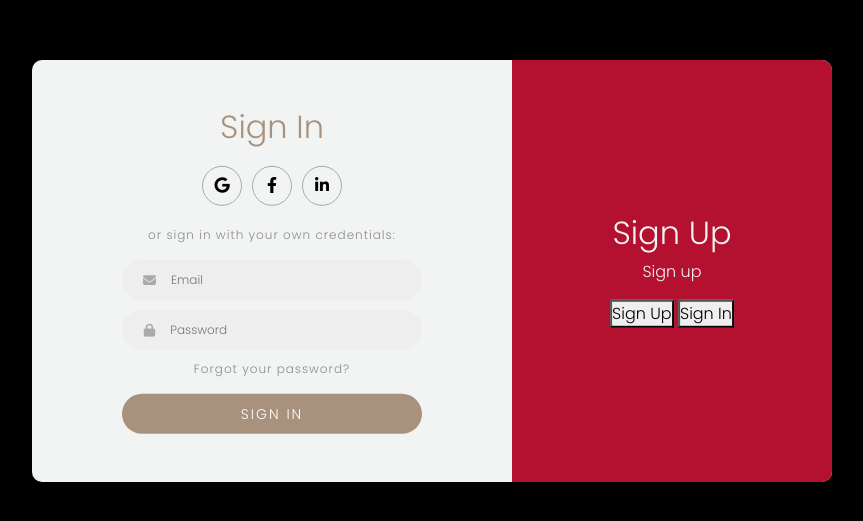
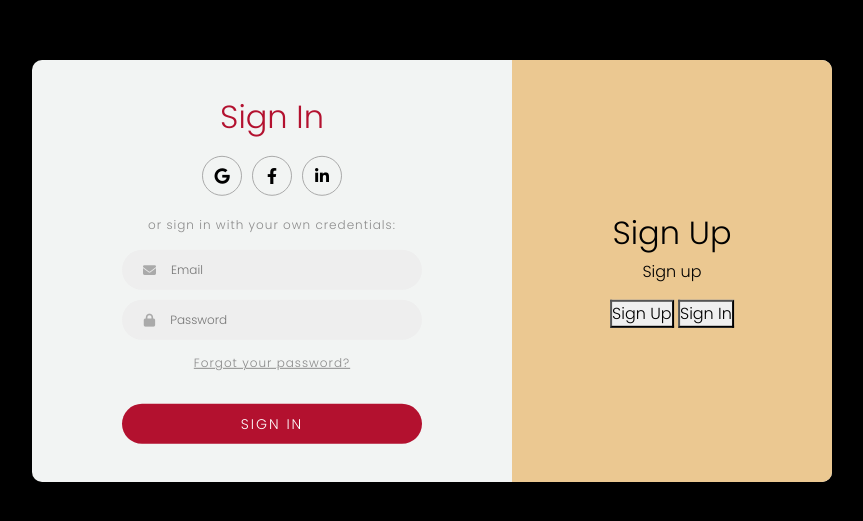
Before and after one commit to af-barradas/html-multistep-form, a plain HTML site: page index.html in a window 1280 px wide. Shown: the part 129-650 px from the top of the page, without its empty margins (208-1071 px from the left). Drawn offline with nearby package versions, Linux system fonts and the light colour scheme.

Commit message:
new color palette

```diff
--- a/index.html
+++ b/index.html
@@ -23,15 +23,9 @@
                 <h2 class="title-field">Sign In</h2>
                 <div class="fields">
                     <div class="social-field">
-                        <div class="social-icon">
-                            <a href="#"><i class="fa-brands fa-google"></i></a>
-                        </div>
-                        <div class="social-icon">
-                            <a href="#"><i class="fa-brands fa-facebook-f"></i></a>
-                        </div>
-                        <div class="social-icon">
-                            <a href="#"><i class="fa-brands fa-linkedin-in"></i></a>
-                        </div>
+                        <a href="#" class="social-icon"><i class="fa-brands fa-google"></i></a>
+                        <a href="#" class="social-icon"><i class="fa-brands fa-facebook-f"></i></a>
+                        <a href="#" class="social-icon"><i class="fa-brands fa-linkedin-in"></i></a>
                     </div>
                     <p>or sign in with your own credentials:</p>
                     <div class="text-field">
@@ -42,7 +36,9 @@
                         <i class="fa-solid fa-lock"></i>
                         <input type="password" placeholder="Password">
                     </div>
-                    <p>Forgot your password?</p>
+                    <div class="forgot-password">
+                        <a href="#">Forgot your password?</a>
+                    </div>
                     <div class="button-field">
                         <button>Sign In</button>
                     </div>
--- a/style.css
+++ b/style.css
@@ -2,9 +2,9 @@
 
 :root {
     --pink: #b3112f;
-    --dark-pink: #741b2d;
-    --brown: #a9927d;
-    --dark-brownn: #5e503f;
+    --dark-pink: #67091b;
+    --brown: #ebc891;
+    --dark-brown: #907358;
     --light-gray: #eeeeee;
     --gray: #aaaaaa;
     --dark-gray: #8b8b8b;
@@ -42,7 +42,7 @@ body {
 }
 
 .form-container .title-field {
-    color: var(--brown);
+    color: var(--pink);
     margin-bottom: 20px;
 }
 
@@ -63,19 +63,13 @@ body {
     display: flex;
     justify-content: center;
     align-items: center;
-}
-
-.social-icon a {
     text-decoration: none;
     color: black;
 }
 
 .social-icon:hover {
-    background-color: var(--brown);
-    border: var(--brown);
-}
-
-.social-icon a:hover {
+    background-color: var(--pink);
+    border: var(--pink);
     text-decoration: none;
     color: var(--white);
 }
@@ -115,8 +109,23 @@ body {
     font-size: 12px;
 }
 
+.forgot-password {
+    margin-bottom: 30px;
+}
+
+.forgot-password a {
+    font-size: 12px;
+    color: var(--dark-gray);
+    letter-spacing: 1px;
+    text-decoration: underline;
+}
+
+.forgot-password a:hover {
+    color: black;
+}
+
 .button-field button {
-    background-color: var(--brown);
+    background-color: var(--pink);
     color: white;
     border: none;
     border-radius: 30px;
@@ -134,6 +143,6 @@ body {
 }
 
 .option-container {
-    color: var(--white);
-    background-color: var(--pink);
+    color: black;
+    background-color: var(--brown);
 }
```
